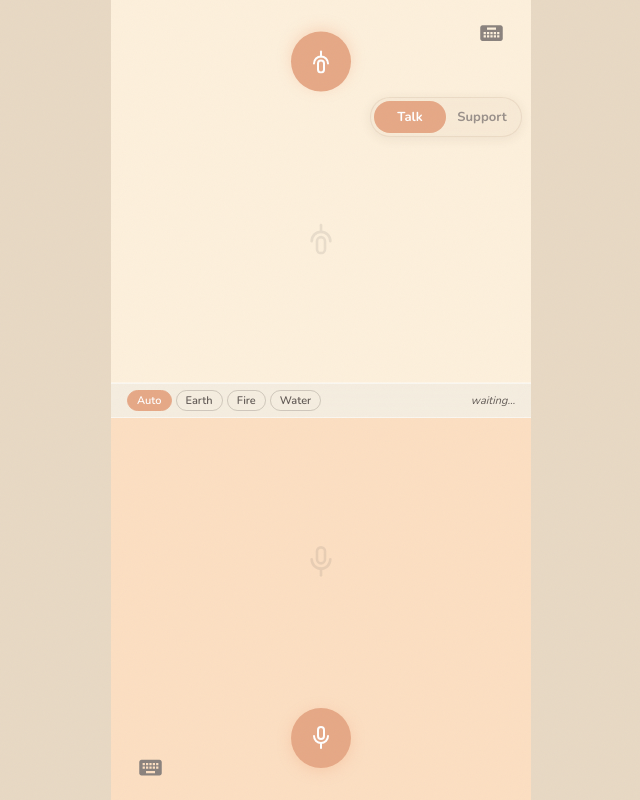
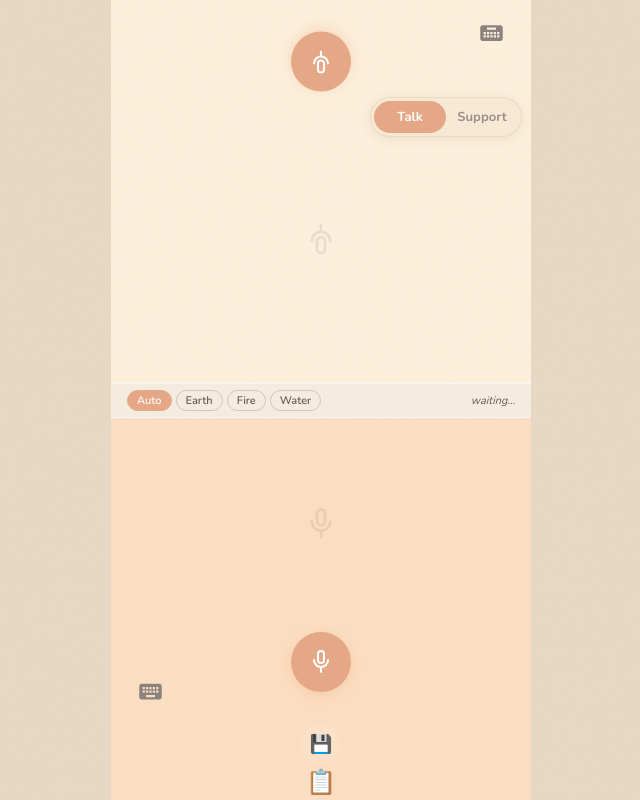
Before and after one commit to jasmine-pyz/youCode2026, a Next.js app in the folder frontend/: page /translate in a window 1280 px wide. Shown: the whole page, without its empty margins (319-959 px from the left). Built offline with nearby package versions, Linux system fonts and the light colour scheme.

Commit message:
feat: wire transcript save/review into translate page

```diff
--- a/frontend/app/translate/page.tsx
+++ b/frontend/app/translate/page.tsx
@@ -1,12 +1,14 @@
 "use client";
 
 import { useState, useRef } from "react";
-import { useConversation } from "@/hooks";
+import { useConversation, useTranscripts } from "@/hooks";
 import {
   MicButton,
   ConversationThread,
   SupportPanel,
   TextInputBar,
+  SaveButton,
+  TranscriptOverlay,
 } from "@/components";
 import { RegionPicker } from "@/components/RegionPicker";
 import { getHearThService } from "@/lib/hearth-translation-service";
@@ -21,6 +23,7 @@ export default function AppPage() {
   }
   const hearthService = hearthServiceRef.current;
   const [activeTab, setActiveTab] = useState<"talk" | "support">("talk");
+  const [showOverlay, setShowOverlay] = useState(false);
 
   const {
     messages,
@@ -35,6 +38,14 @@ export default function AppPage() {
     clearConversation,
     dismissError,
   } = useConversation(hearthService);
+
+  const {
+    transcripts,
+    saveTranscript,
+    deleteTranscript,
+    storageError,
+    dismissStorageError,
+  } = useTranscripts();
 
   const isRecording = recordingState.status === "recording";
   const isProcessing = recordingState.status === "processing";
@@ -56,6 +67,11 @@ export default function AppPage() {
       {error && (
         <div className={styles.errorToast} onClick={dismissError}>
           {error}
+        </div>
+      )}
+      {storageError && (
+        <div className={styles.errorToast} onClick={dismissStorageError}>
+          {storageError}
         </div>
       )}
 
@@ -120,6 +136,13 @@ export default function AppPage() {
 
           {/* Bottom half — normal orientation (worker side) */}
           <div className={styles.half}>
+            {showOverlay && (
+              <TranscriptOverlay
+                transcripts={transcripts}
+                onDelete={deleteTranscript}
+                onClose={() => setShowOverlay(false)}
+              />
+            )}
             <ConversationThread
               messages={messages}
               viewer="bottom"
@@ -140,6 +163,17 @@ export default function AppPage() {
               onSubmit={submitText}
               isDisabled={recordingState.status !== "idle"}
             />
+            <SaveButton
+              onSave={() => saveTranscript(messages)}
+              onClear={clearConversation}
+            />
+            <button
+              aria-label="View saved transcripts"
+              onClick={() => setShowOverlay(true)}
+              style={{ background: "none", border: "none", fontSize: "1.5rem", cursor: "pointer", padding: "4px 8px" }}
+            >
+              📋
+            </button>
           </div>
         </div>
 
--- a/frontend/components/index.ts
+++ b/frontend/components/index.ts
@@ -11,3 +11,7 @@ export {
   PlayingIcon,
   ResetIcon,
 } from "./Icons";
+export { SaveButton } from "./SaveButton";
+export { default as TranscriptOverlay } from "./TranscriptOverlay";
+export { default as TranscriptList } from "./TranscriptList";
+export { default as TranscriptViewer } from "./TranscriptViewer";
```
Also changed, not shown: 1 other file (tests, documents, lock files or other folders).
